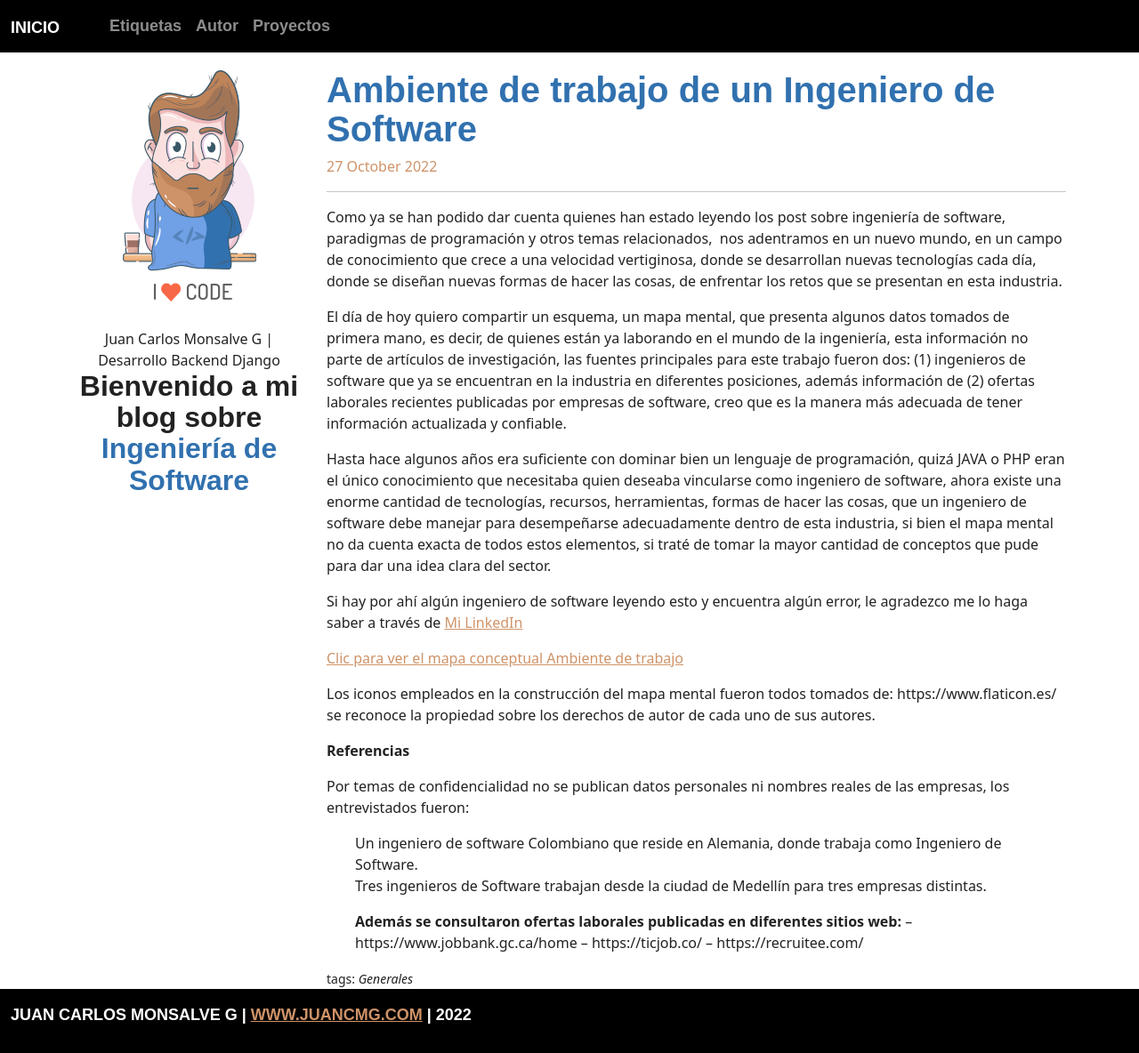
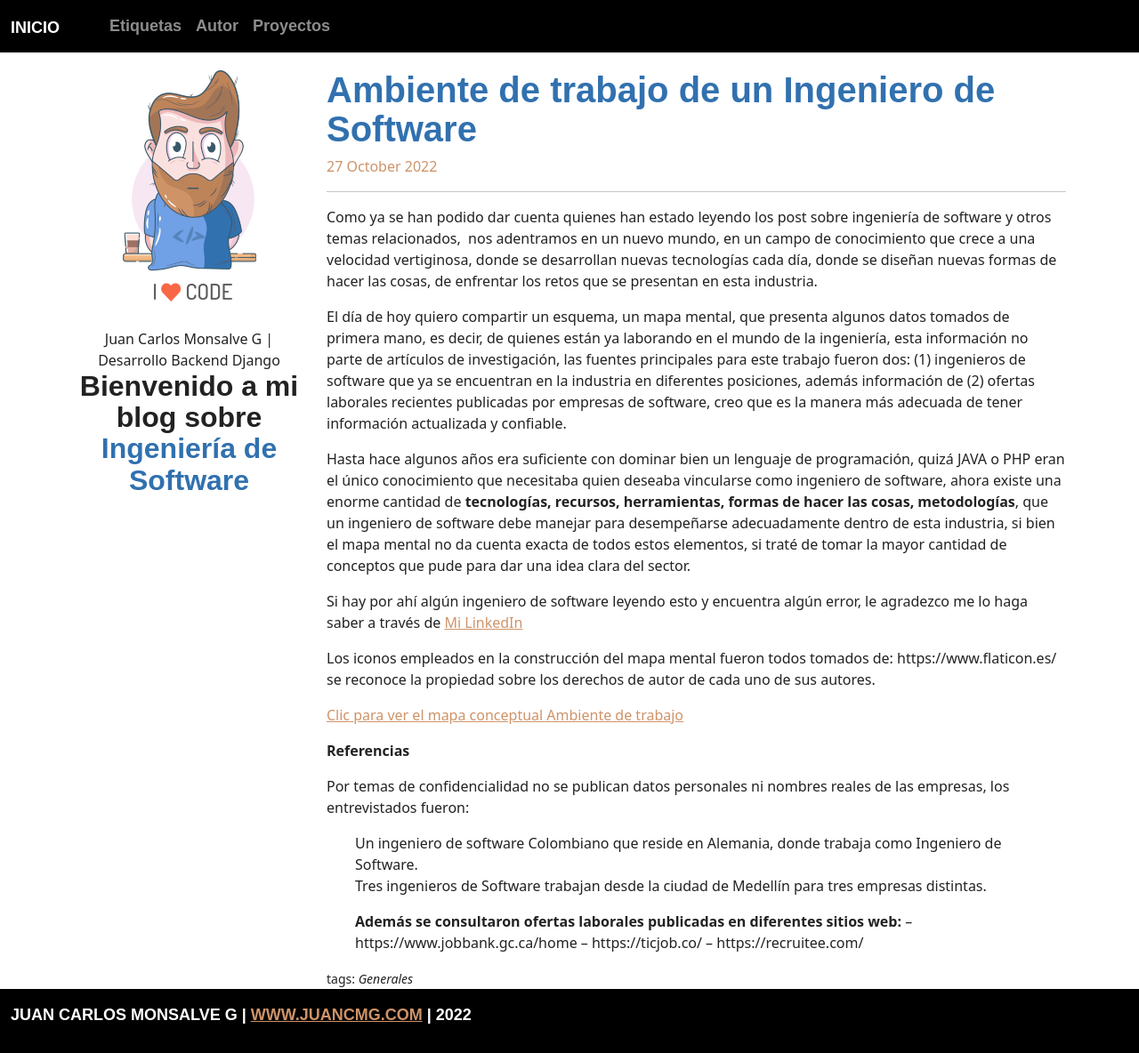
Before and after one commit to jcmonsalveg/jcmonsalveg.github.io, a Jekyll site: the page built from _posts/2022-10-27-ambiente-de-trabajo-de-un-ingeniero-de-software.md, in a window 1280 px wide. Shown: the whole page at 89% size. Built offline with Jekyll 4.4.1, drawn with Linux system fonts in a browser that asks for light colours; some web fonts are replaced.

Commit message:
Nuevas entradas

```diff
--- a/_posts/2022-10-27-ambiente-de-trabajo-de-un-ingeniero-de-software.md
+++ b/_posts/2022-10-27-ambiente-de-trabajo-de-un-ingeniero-de-software.md
@@ -4,17 +4,17 @@ title: Ambiente de trabajo de un Ingeniero de Software
 tags: ["Generales"]
 ---
 
-Como ya se han podido dar cuenta quienes han estado leyendo los post sobre ingeniería de software, paradigmas de programación y otros temas relacionados,  nos adentramos en un nuevo mundo, en un campo de conocimiento que crece a una velocidad vertiginosa, donde se desarrollan nuevas tecnologías cada día, donde se diseñan nuevas formas de hacer las cosas, de enfrentar los retos que se presentan en esta industria.
+Como ya se han podido dar cuenta quienes han estado leyendo los post sobre ingeniería de software y otros temas relacionados,  nos adentramos en un nuevo mundo, en un campo de conocimiento que crece a una velocidad vertiginosa, donde se desarrollan nuevas tecnologías cada día, donde se diseñan nuevas formas de hacer las cosas, de enfrentar los retos que se presentan en esta industria.
 
 El día de hoy quiero compartir un esquema, un mapa mental, que presenta algunos datos tomados de primera mano, es decir, de quienes están ya laborando en el mundo de la ingeniería, esta información no parte de artículos de investigación, las fuentes principales para este trabajo fueron dos: (1) ingenieros de software que ya se encuentran en la industria en diferentes posiciones, además información de (2) ofertas laborales recientes publicadas por empresas de software, creo que es la manera más adecuada de tener información actualizada y confiable.
 
-Hasta hace algunos años era suficiente con dominar bien un lenguaje de programación, quizá JAVA o PHP eran el único conocimiento que necesitaba quien deseaba vincularse como ingeniero de software, ahora existe una enorme cantidad de tecnologías, recursos, herramientas, formas de hacer las cosas, que un ingeniero de software debe manejar para desempeñarse adecuadamente dentro de esta industria, si bien el mapa mental no da cuenta exacta de todos estos elementos, si traté de tomar la mayor cantidad de conceptos que pude para dar una idea clara del sector.
+Hasta hace algunos años era suficiente con dominar bien un lenguaje de programación, quizá JAVA o PHP eran el único conocimiento que necesitaba quien deseaba vincularse como ingeniero de software, ahora existe una enorme cantidad de **tecnologías, recursos, herramientas, formas de hacer las cosas, metodologías**, que un ingeniero de software debe manejar para desempeñarse adecuadamente dentro de esta industria, si bien el mapa mental no da cuenta exacta de todos estos elementos, si traté de tomar la mayor cantidad de conceptos que pude para dar una idea clara del sector.
 
 Si hay por ahí algún ingeniero de software leyendo esto y encuentra algún error, le agradezco me lo haga saber a través de [Mi LinkedIn](https://linkedin.com/in/juancmg)
 
+Los iconos empleados en la construcción del mapa mental fueron todos tomados de: https://www.flaticon.es/ se reconoce la propiedad sobre los derechos de autor de cada uno de sus autores.
+
 [Clic para ver el mapa conceptual Ambiente de trabajo](/images/2Ambiente-de-Trabajo_-Ingenieros-de-Software.png)
-
-Los iconos empleados en la construcción del mapa mental fueron todos tomados de: https://www.flaticon.es/ se reconoce la propiedad sobre los derechos de autor de cada uno de sus autores.
 
 **Referencias**
 
```
